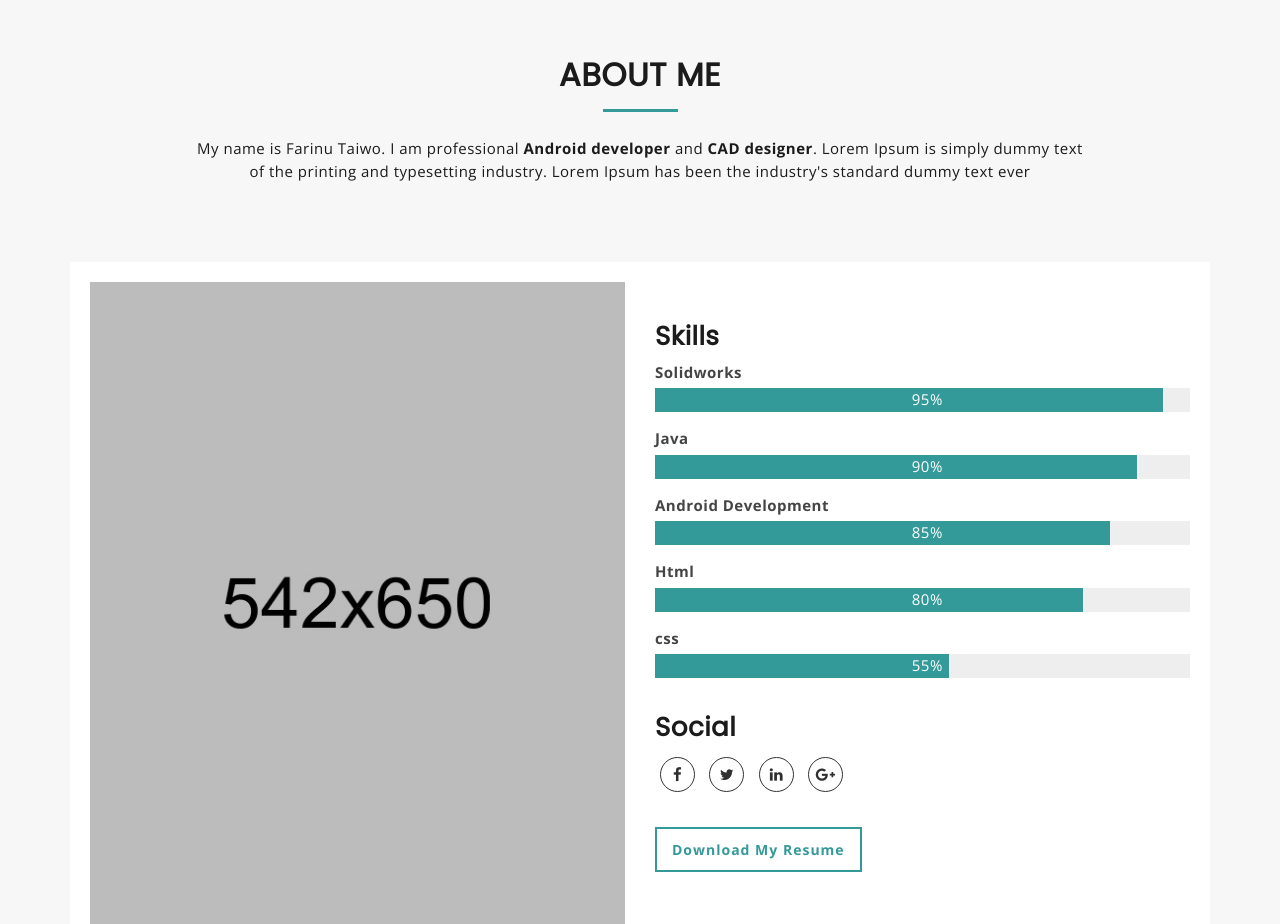
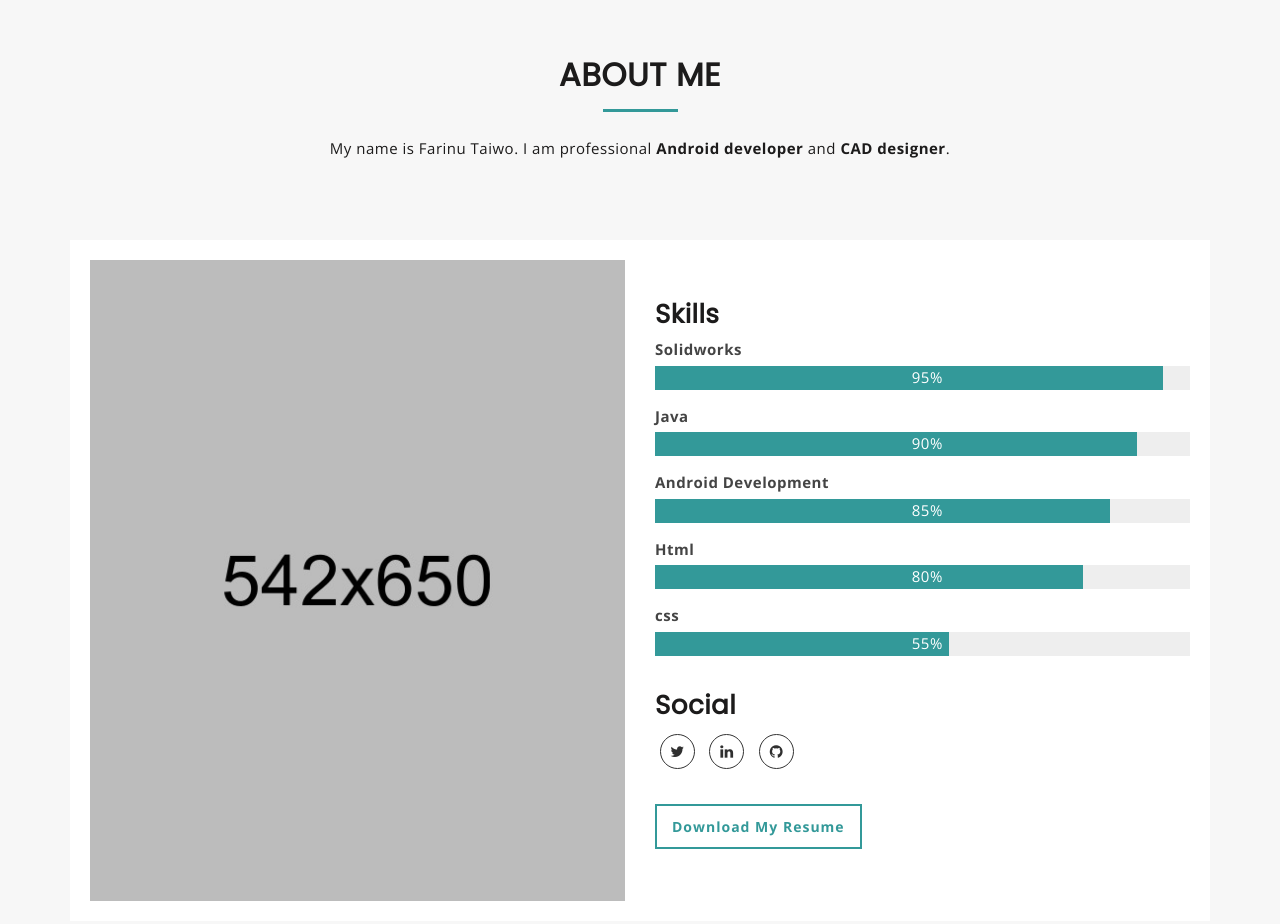
Before and after one commit to petprog/aboutme, a plain HTML site: page index.html in a window 1280 px wide. Shown: the part 940-1864 px from the top of the page. Drawn offline with nearby package versions, Linux system fonts and the light colour scheme.

Commit message:
Added social media link

```diff
--- a/index.html
+++ b/index.html
@@ -92,9 +92,9 @@
 						<!-- Start text slide -->
 						<div class="mu-featured-slider-wrapper">
 							<div class="mu-featured-slider" id="typed-strings">
-								<p>I am <span>Android Developer</span></p>
-								<p>I am <span>Community builder</span></p>
-		   						<p>I am <span>CAD designer</span></p>
+								<p>I am an <span>Android Developer</span></p>
+								<p>I am a <span>Community builder</span></p>
+		   						<p>I am a <span>CAD designer</span></p>
 							</div>
 							<span id="typed"></span>
 						</div>
@@ -127,7 +127,7 @@
 							<div class="mu-about-header">
 								<h2 class="mu-heading-title">ABOUT ME</h2>
 								<span class="mu-header-dot"></span>
-								<p>My name is Farinu Taiwo. I am professional <strong>Android developer</strong> and <strong>CAD designer</strong>. Lorem Ipsum is simply dummy text of the printing and typesetting industry. Lorem Ipsum has been the industry's standard dummy text ever</p>
+								<p>My name is Farinu Taiwo. I am professional <strong>Android developer</strong> and <strong>CAD designer</strong>. </p>
 							</div>
 
 							<!-- Start About Us Content -->
@@ -167,10 +167,9 @@
 						                  	<!-- Start Social Media -->
 						                  	<div class="mu-social-media">
 						                  		<h3>Social</h3>
-						                  		<a href="#"><i class="fa fa-facebook"></i></a>
-						                  		<a href="#"><i class="fa fa-twitter"></i></a>
-						                  		<a href="#"><i class="fa fa-linkedin"></i></a>
-						                  		<a href="#"><i class="fa fa-google-plus"></i></a>
+						                  		<a href="https://twitter.com/PetProg"><i class="fa fa-twitter"></i></a>
+						                  		<a href="https://www.linkedin.com/in/farinu-taiwo-063b18120/"><i class="fa fa-linkedin"></i></a>
+						                  		<a href="https://www.github.com/petprog"><i class="fa fa-github"></i></a>
 						                  	</div>
 
 						                  	<!-- Download Ressume Button -->
```
